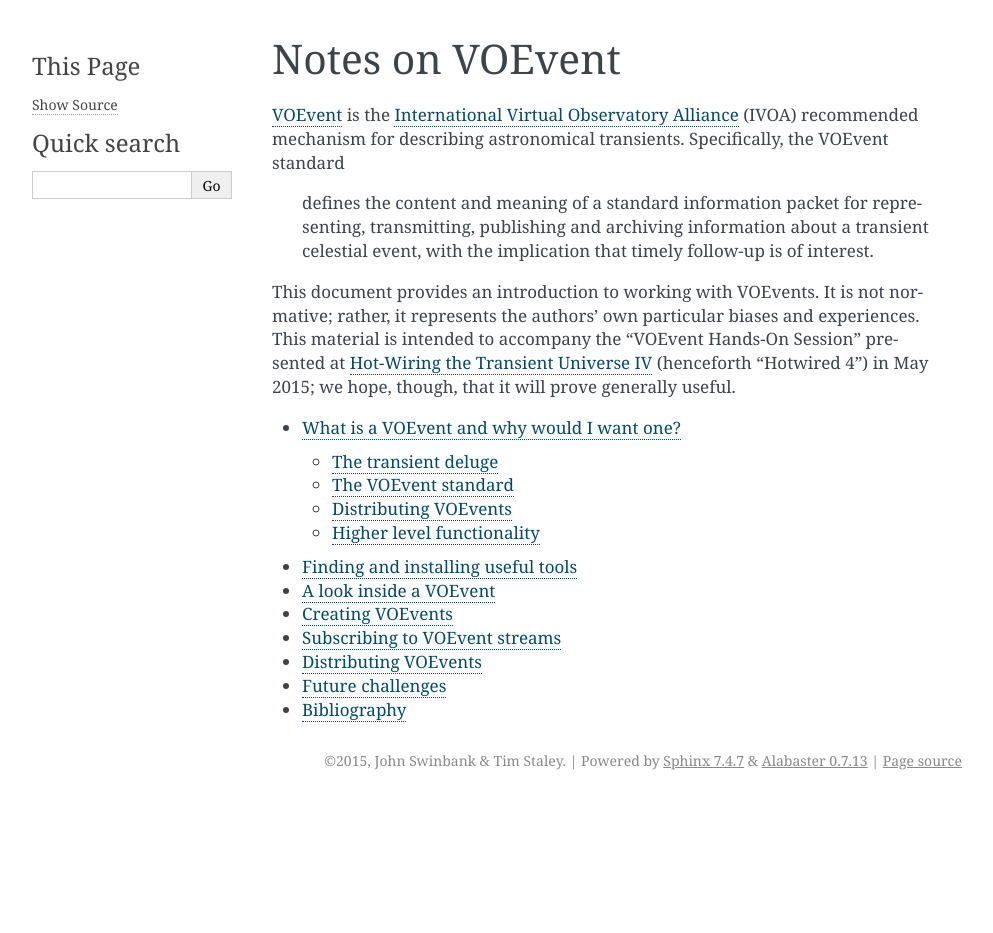
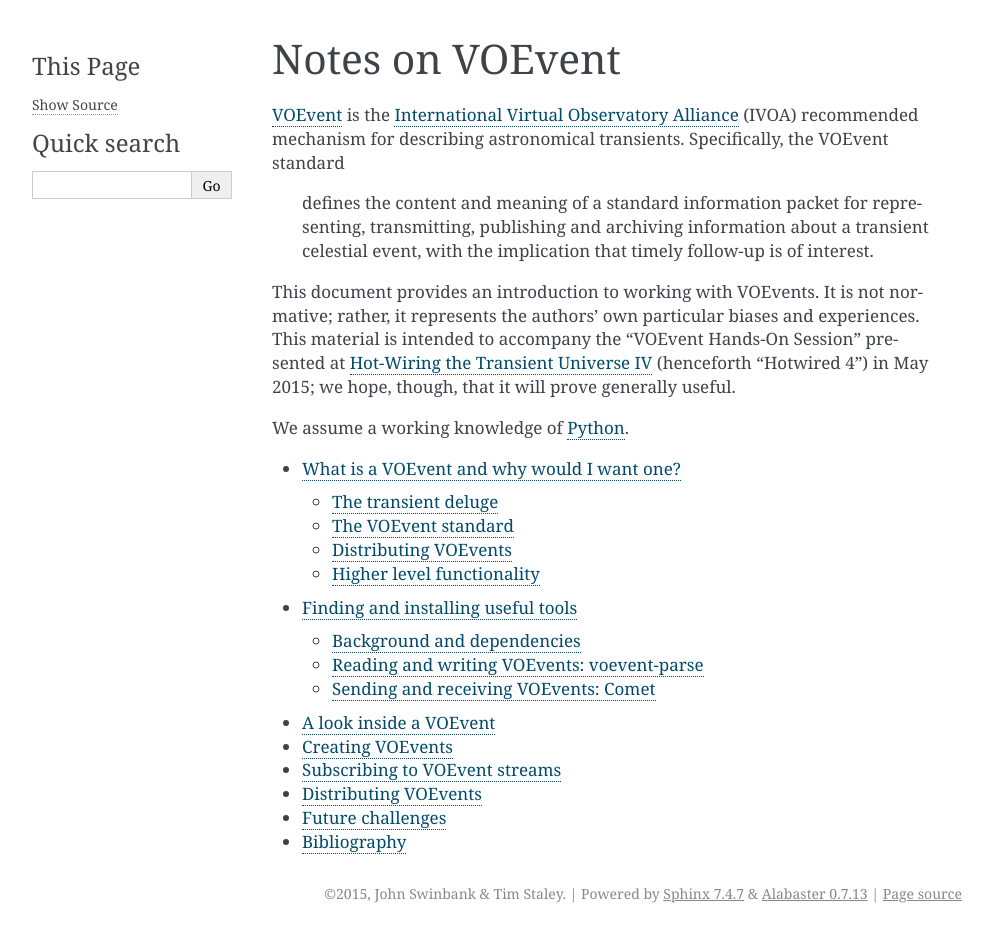
Before and after one commit to jdswinbank/voevent-notes, a Sphinx documentation site: the page built from docs/index.rst, in a window 1280 px wide. Shown: the whole page, without its empty margins (148-1141 px from the left). Built offline with Sphinx 7.4.7, drawn with Linux system fonts in a browser that asks for light colours; before the commit the page ends 900 px from its top, so only the background shows below that; some of the changed lines change nothing that is shown.

Commit message:
Setup instructions

```diff
--- a/docs/index.rst
+++ b/docs/index.rst
@@ -18,9 +18,12 @@
 "Hotwired 4") in May 2015; we hope, though, that it will prove generally
 useful.
 
+We assume a working knowledge of `Python`_.
+
 .. _VOEvent: http://www.voevent.org/
 .. _International Virtual Observatory Alliance: http://www.ivoa.net/
 .. _Hot-Wiring the Transient Universe IV: http://lcogt.net/hotwired-iv-welcome
+.. _Python: http://www.python.org/
 
 .. toctree::
    :maxdepth: 2
--- a/docs/setup.rst
+++ b/docs/setup.rst
@@ -1,3 +1,136 @@
 ===================================
 Finding and installing useful tools
 ===================================
+
+We'll start by installing two useful tools for working with VOEvents in the
+`Python`_ programming language. It's impossible to provide comprehensive
+instructions for every possible operating system, but the good news is that
+the tools are generally pretty easy to install. We'll discuss then general
+principles, and go through step-by-step instructions for `Ubuntu`_ `14.04.2`_
+step by step.
+
+.. _Python: http://www.python.org/
+.. _Ubuntu: http://www.ubuntu.com/
+.. _14.04.2: http://releases.ubuntu.com/14.04.2/
+
+Background and dependencies
+===========================
+
+In general, we suggest relying on package management tools where possible,
+rather than attempting to compile everything from scratch. For Python
+packages, we'll use `pip`_; for system libraries, use a package manager
+appropriate to your operating system (`APT`_ for `Debian`_, Ubuntu and related
+systems; `Macports`_ or `Homebrew`_ on `OS X`_, etc). If you don't have
+permission to use one of these systems, ask your system administrator nicely
+(or, better, get yourself a cheap-as-chips VM from `Amazon EC2`_ or `Digital
+Ocean`_ or similar).
+
+Note that we depend on Python 2.7; not all of the tools described have yet
+been ported to Python 3. This is unfortunate, but `you can help`_.
+
+We suggest using `Virtualenv`_ to create an isolated environment for
+installing the Python packages we'll need. That means you don't need any
+special privileges, and you can blow the whole thing away and start over
+when you make a mistake simply by running ``rm``.
+
+In addition to Python, pip and Virtualenv, you will need to install `libxml2
+and libxslt`_. You'll need the header files for `zlib`_ (the library itself
+was almost certainly installed along with your operating system). You'll also
+find `IPython`_ useful for following along with our examples. On Ubuntu::
+
+  # Install dependencies.
+  $ sudo apt-get install libxml2-dev libxslt-dev zlib1g-dev python-dev python-pip python-virtualenv ipython
+  [...]
+
+  # Create a Virtualenv for working in and activate it. The name is arbitrary;
+  # call it whatever you like.
+  $ virtualenv voevent-venv
+  New python executable in voevent-venv/bin/python
+  Installing setuptools, pip...done.
+  $ . voevent-venv/bin/activate
+
+You will need to source the ``activate`` script in this way every time you
+want to use this environment.
+
+.. _pip: https://pip.pypa.io/
+.. _apt: https://en.wikipedia.org/wiki/Advanced_Packaging_Tool
+.. _Debian: http://www.debian.org/
+.. _Macports: http://www.macports.org/
+.. _Homebrew: http://brew.sh/
+.. _OS X: http://apple.com/osx/
+.. _Amazon EC2: https://aws.amazon.com/ec2/
+.. _Digital Ocean: https://www.digitalocean.com/
+.. _you can help: https://twistedmatrix.com/trac/wiki/Plan/Python3
+.. _Virtualenv: https://virtualenv.pypa.io/
+.. _libxml2 and libxsl: http://xmlsoft.org/
+.. _zlib: http://zlib.net/
+.. _IPython: http://ipython.org/
+
+Reading and writing VOEvents: voevent-parse
+===========================================
+
+For manipulating the contents of VOEvents, we'll use the `voevent-parse`_
+library. After you have set up and activated your Virtualenv, as above,
+installing voevent-parse is easy using pip::
+
+  $ pip install voevent-parse
+
+The compilation will take a few moments. Then you can check if it is properly
+installed by running::
+
+  $ ipython
+  [...]
+  In [1]: import voeventparse
+
+  In [2]: voeventparse.__version__
+  Out[2]: 0.7.0
+
+If you aren't familiar with the IPython shell, it's worth your while to spent
+a few minutes getting used to it at this point.
+
+This document will provide an introduction to using voevent-parse, but for the
+full story you should refer to its `fine documentation`_.
+
+.. _voevent-parse: https://github.com/timstaley/voevent-parse
+.. _fine documentation: https://voevent-parse.readthedocs.org/
+
+Sending and receiving VOEvents: Comet
+=====================================
+
+For transmitting VOEvents using VTP, we'll use `Comet`_ (:ref:`Swinbank, 2014
+<swinbank-2014>`). Installation proceeds in just the same way as for
+voevent-parse::
+
+  $ pip install comet
+
+Unlike voevent-parse, Comet is not a library you will import into Python, but
+is rather invoked through ``twistd``, a stand alone tool. You can check that
+it is installed by running::
+
+  $ twistd comet --help
+  Usage: twistd [options] comet [options]
+  Options:
+    -r, --receive                   Listen for TCP connections from authors.
+    -b, --broadcast                 Re-broadcast VOEvents received.
+  [...]
+
+It's also worth running the Comet test suite to check that everything has been
+installed properly::
+
+  $ trial comet
+  comet.handler.test.test_relay
+    EventRelayTestCase
+        test_interface ...                  [OK]
+            test_name ...                   [OK]
+  [...]
+  Ran 144 tests in 0.443s
+
+  PASSED (successes=144)
+
+All tests should succeed.
+
+Again, this guide will cover the basics of using Comet, but it is well worth
+your while to read `its documentation`_.
+
+.. _Comet: https://github.com/jdswinbank/Comet
+.. _its documentation: http://comet.transientskp.org/
```
